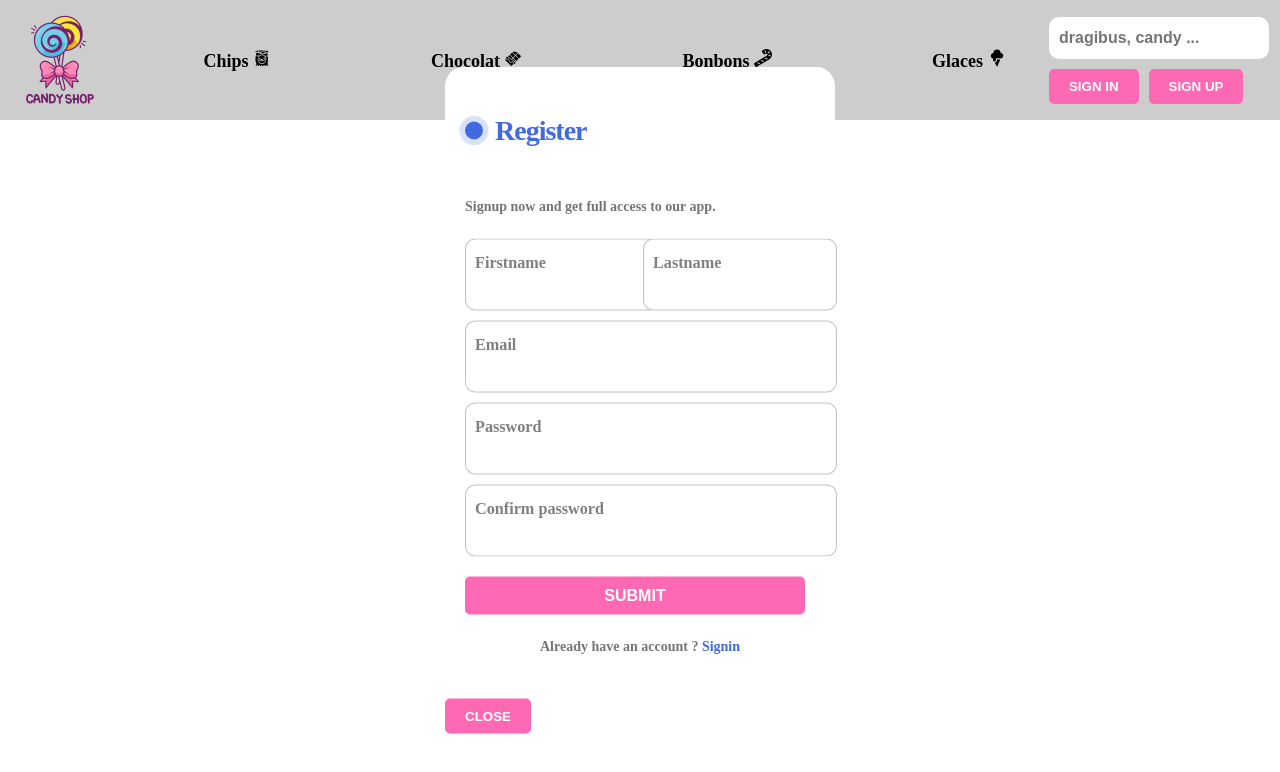
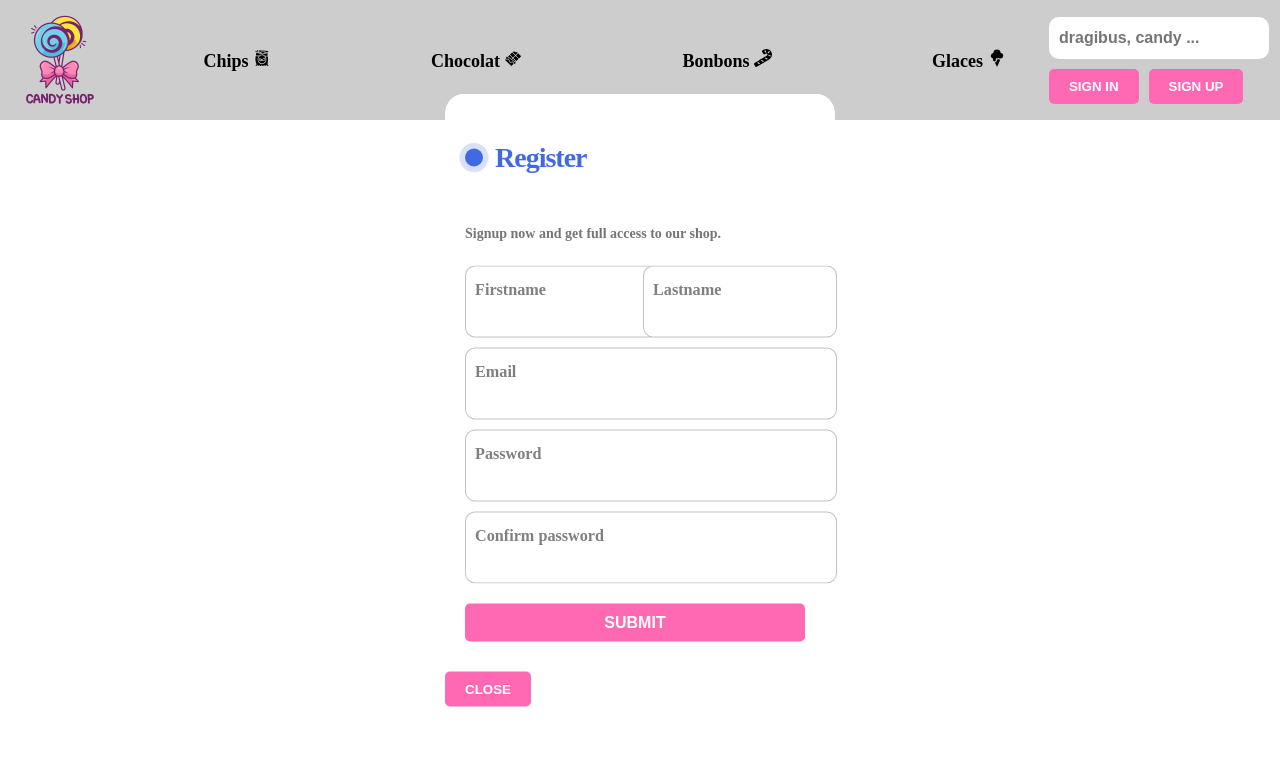
Before and after one commit to Arnemix/candy-shop, a React (Create React App) app: page / in a window 1280 px wide. Both pictures are taken after a click on the button "SIGN UP". Shown: the top 772 px of the page. Built offline with nearby package versions, Linux system fonts and the light colour scheme; a web font is replaced by a local one.

Commit message:
branch Ayoub created

```diff
--- a/src/components/SignUp/SignUp.js
+++ b/src/components/SignUp/SignUp.js
@@ -1,12 +1,14 @@
 import React from 'react';
 import './SignUp.css';
+import { Link } from 'react-router-dom';
+
 
 function SignUpModal({ onClose }) {
     return (
         <div className="modal">
             <form className="form">
                 <p className="title">Register </p>
-                <p className="message">Signup now and get full access to our app. </p>
+                <p className="message">Signup now and get full access to our shop. </p>
                 <div className="flex">
                     <label>
                         <input required placeholder="" type="text" className="input" />
@@ -33,7 +35,6 @@ function SignUpModal({ onClose }) {
                     <span>Confirm password</span>
                 </label>
                 <button className="submit">Submit</button>
-                <p className="signin">Already have an account ? <a href="#">Signin</a> </p>
             </form>
             <button onClick={onClose}>Close</button>
         </div>
```
